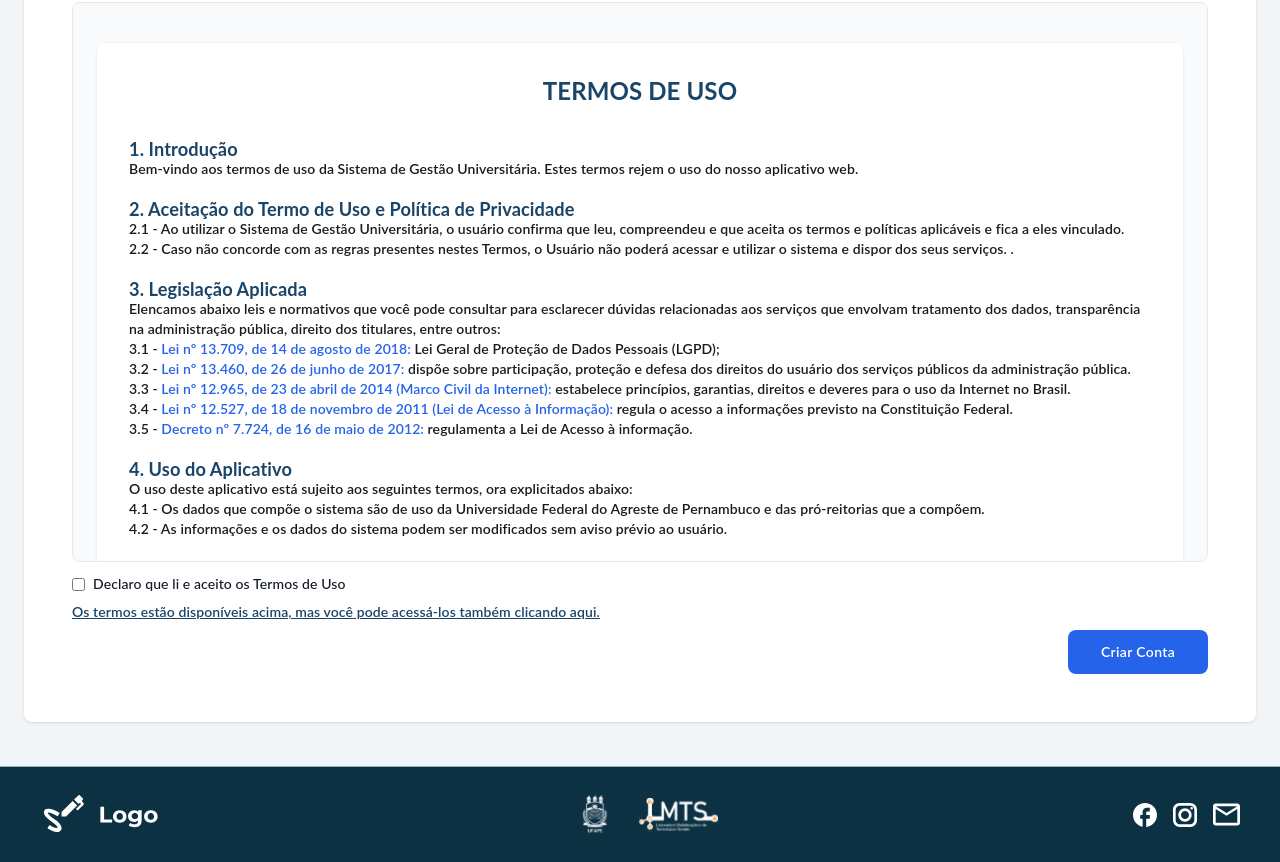
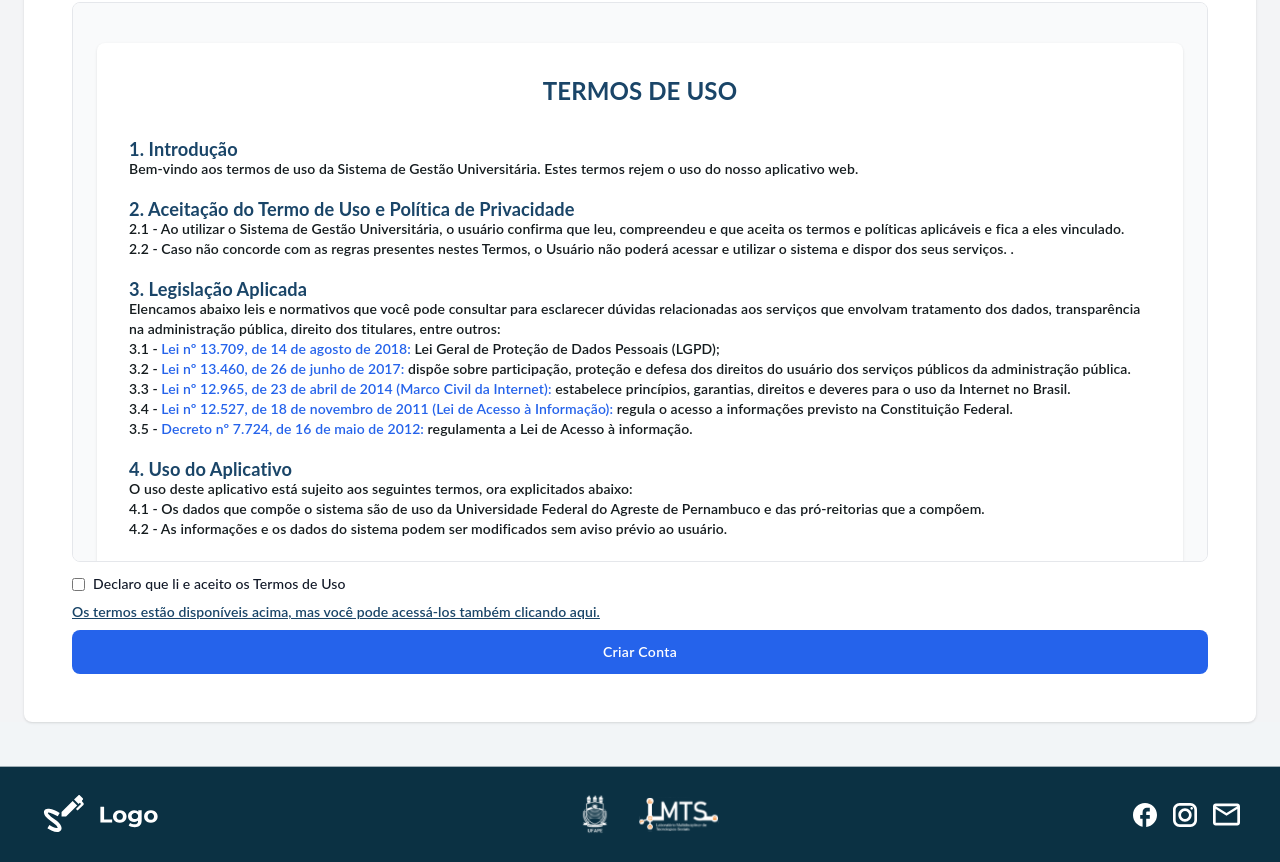
Before and after one commit to nettojulio/gestao_academica_front, a Next.js app: page /conta/criar-conta in a window 1280 px wide. Shown: the part 490-1352 px from the top of the page. Built offline with nearby package versions, Linux system fonts and the light colour scheme; no server answers.

Commit message:
fix: retorno do botão para a posição principal

```diff
--- a/src/app/conta/criar-conta/page.tsx
+++ b/src/app/conta/criar-conta/page.tsx
@@ -264,13 +264,11 @@ export default function PageRegister() {
                         </Link>
 
                     </div>
-                    <div className="flex justify-end mt-4">
                     <button type="submit"
-                        className="max-w-[10em] w-full py-3 px-4 text-sm tracking-wide rounded-lg text-white bg-blue-600 hover:bg-blue-700 focus:outline-none">
+                        className="w-full py-3 px-4 text-sm tracking-wide rounded-lg text-white bg-blue-600 hover:bg-blue-700 focus:outline-none">
                         Criar Conta</button>
                     {errorMessage && <p className="text-red-500 text-sm">{errorMessage}</p>}
                     {successMessage && <p className="text-green-500 text-sm">{successMessage}</p>}
-                    </div>
                 </form>
             </div>
         </div>
```
